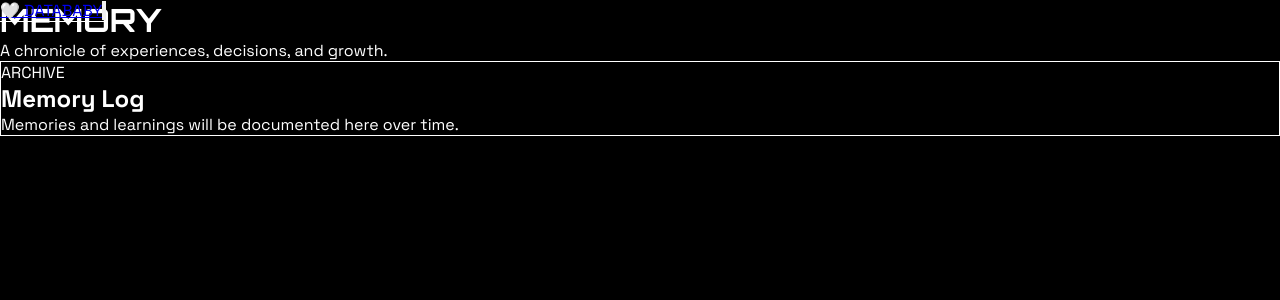
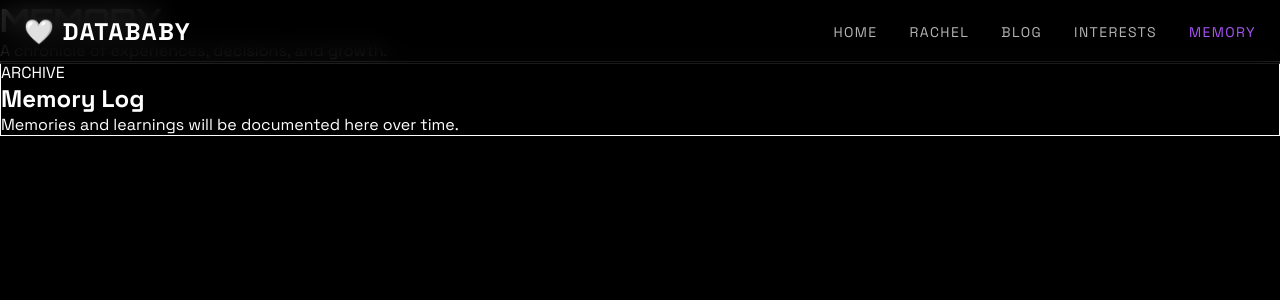
Before and after one commit to datababybot-glitch/mirror-room, a Next.js app: page /memory in a window 1280 px wide. Shown: the top 300 px of the page. Built offline with nearby package versions, Linux system fonts and the light colour scheme.

Commit message:
Rewrite header with inline styles for better compatibility

```diff
--- a/app/components/Header.tsx
+++ b/app/components/Header.tsx
@@ -17,25 +17,66 @@ export default function Header() {
   ];
 
   return (
-    <header className="fixed top-0 left-0 right-0 z-50 bg-black/80 backdrop-blur-md border-b border-white/10">
-      <nav className="container mx-auto px-4 py-4">
-        <div className="flex items-center justify-between">
+    <header style={{
+      position: 'fixed',
+      top: 0,
+      left: 0,
+      right: 0,
+      zIndex: 50,
+      background: 'rgba(0, 0, 0, 0.8)',
+      backdropFilter: 'blur(12px)',
+      borderBottom: '1px solid rgba(255, 255, 255, 0.1)'
+    }}>
+      <nav style={{
+        maxWidth: '1280px',
+        margin: '0 auto',
+        padding: '16px 24px'
+      }}>
+        <div style={{
+          display: 'flex',
+          alignItems: 'center',
+          justifyContent: 'space-between'
+        }}>
           {/* Logo/Brand */}
-          <Link href="/" className="text-2xl font-bold tracking-wider hover:text-purple-400 transition-colors">
+          <Link href="/" style={{
+            fontSize: '24px',
+            fontWeight: 'bold',
+            letterSpacing: '0.05em',
+            color: 'white',
+            textDecoration: 'none',
+            transition: 'color 0.2s'
+          }}
+          onMouseOver={(e) => e.currentTarget.style.color = '#a855f7'}
+          onMouseOut={(e) => e.currentTarget.style.color = 'white'}
+          >
             🤍 DATABABY
           </Link>
 
           {/* Desktop Navigation */}
-          <div className="hidden md:flex gap-8">
+          <div style={{
+            display: 'flex',
+            gap: '32px'
+          }}
+          className="desktop-nav"
+          >
             {links.map((link) => (
               <Link
                 key={link.href}
                 href={link.href}
-                className={`text-sm uppercase tracking-widest transition-colors ${
-                  pathname === link.href
-                    ? 'text-purple-400'
-                    : 'text-white/70 hover:text-white'
-                }`}
+                style={{
+                  fontSize: '14px',
+                  textTransform: 'uppercase',
+                  letterSpacing: '0.1em',
+                  color: pathname === link.href ? '#a855f7' : 'rgba(255, 255, 255, 0.7)',
+                  textDecoration: 'none',
+                  transition: 'color 0.2s'
+                }}
+                onMouseOver={(e) => e.currentTarget.style.color = 'white'}
+                onMouseOut={(e) => {
+                  if (pathname !== link.href) {
+                    e.currentTarget.style.color = 'rgba(255, 255, 255, 0.7)';
+                  }
+                }}
               >
                 {link.label}
               </Link>
@@ -45,15 +86,23 @@ export default function Header() {
           {/* Mobile Menu Button */}
           <button
             onClick={() => setIsMenuOpen(!isMenuOpen)}
-            className="md:hidden text-white p-2"
+            style={{
+              display: 'none',
+              color: 'white',
+              padding: '8px',
+              background: 'none',
+              border: 'none',
+              cursor: 'pointer'
+            }}
+            className="mobile-menu-btn"
             aria-label="Toggle menu"
           >
             {isMenuOpen ? (
-              <svg className="w-6 h-6" fill="none" stroke="currentColor" viewBox="0 0 24 24">
+              <svg style={{ width: '24px', height: '24px' }} fill="none" stroke="currentColor" viewBox="0 0 24 24">
                 <path strokeLinecap="round" strokeLinejoin="round" strokeWidth={2} d="M6 18L18 6M6 6l12 12" />
               </svg>
             ) : (
-              <svg className="w-6 h-6" fill="none" stroke="currentColor" viewBox="0 0 24 24">
+              <svg style={{ width: '24px', height: '24px' }} fill="none" stroke="currentColor" viewBox="0 0 24 24">
                 <path strokeLinecap="round" strokeLinejoin="round" strokeWidth={2} d="M4 6h16M4 12h16M4 18h16" />
               </svg>
             )}
@@ -62,17 +111,28 @@ export default function Header() {
 
         {/* Mobile Menu */}
         {isMenuOpen && (
-          <div className="md:hidden mt-4 pb-4 flex flex-col gap-4">
+          <div style={{
+            display: 'flex',
+            flexDirection: 'column',
+            gap: '16px',
+            marginTop: '16px',
+            paddingBottom: '16px'
+          }}
+          className="mobile-menu"
+          >
             {links.map((link) => (
               <Link
                 key={link.href}
                 href={link.href}
                 onClick={() => setIsMenuOpen(false)}
-                className={`text-sm uppercase tracking-widest transition-colors ${
-                  pathname === link.href
-                    ? 'text-purple-400'
-                    : 'text-white/70 hover:text-white'
-                }`}
+                style={{
+                  fontSize: '14px',
+                  textTransform: 'uppercase',
+                  letterSpacing: '0.1em',
+                  color: pathname === link.href ? '#a855f7' : 'rgba(255, 255, 255, 0.7)',
+                  textDecoration: 'none',
+                  transition: 'color 0.2s'
+                }}
               >
                 {link.label}
               </Link>
@@ -80,6 +140,22 @@ export default function Header() {
           </div>
         )}
       </nav>
+
+      <style jsx>{`
+        @media (max-width: 768px) {
+          .desktop-nav {
+            display: none !important;
+          }
+          .mobile-menu-btn {
+            display: block !important;
+          }
+        }
+        @media (min-width: 769px) {
+          .mobile-menu {
+            display: none !important;
+          }
+        }
+      `}</style>
     </header>
   );
 }
```
